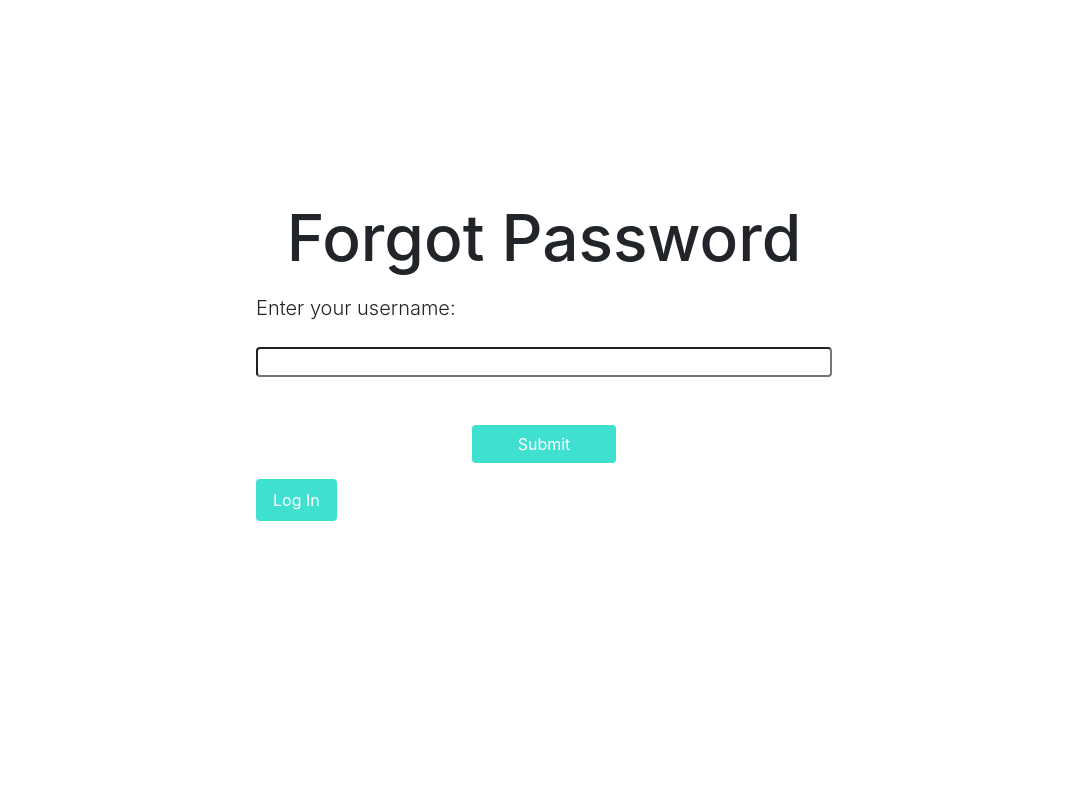
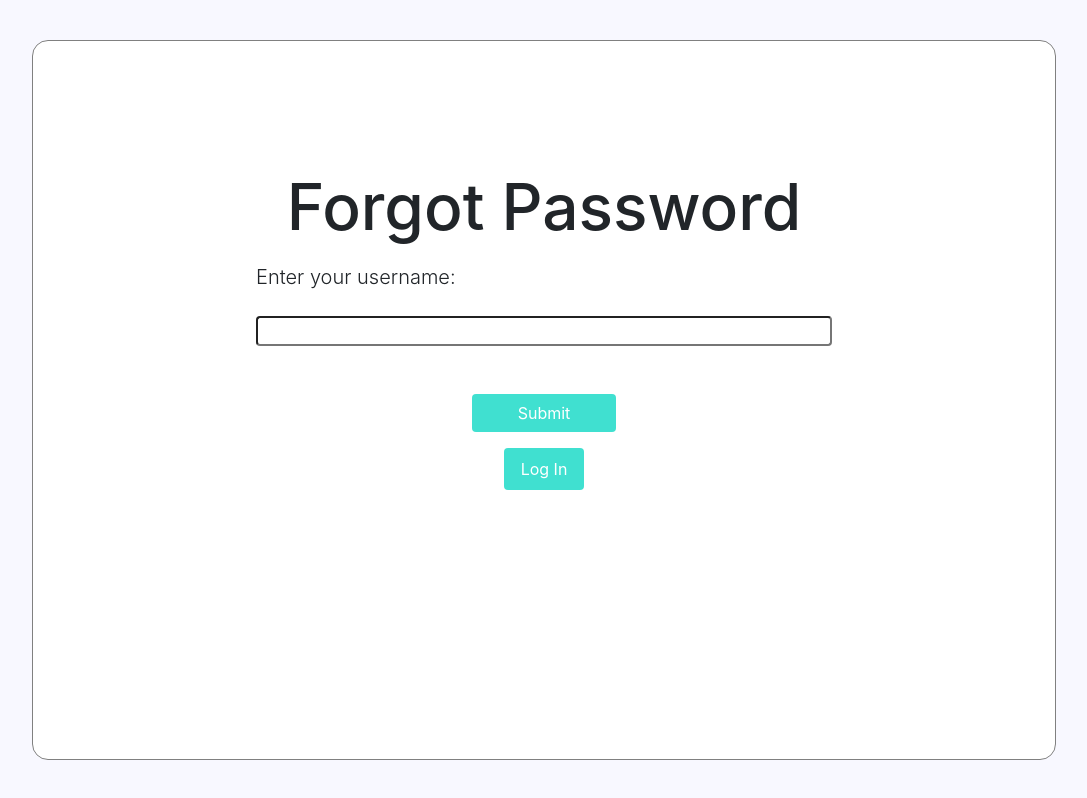
Before and after one commit to J-ah1/Housing-Rent-Calculator, a React app in the folder Client/: page /forgot in a window 1280 px wide. Shown: the whole page, without its empty margins (96-1183 px from the left). Built offline with nearby package versions, Linux system fonts and the light colour scheme; no server answers.

Commit message:
Added: Background to forgot password comp
Modified: Spacing of back to Log in Link

```diff
--- a/Client/src/Components/ForgotPassword.js
+++ b/Client/src/Components/ForgotPassword.js
@@ -109,7 +109,7 @@ class ForgotPassword extends Component {
                     username = {this.state.username}
                     />
 
-                    <Link to='/'><button className="btn text-white" id="forgot-password-login-button">Log In</button></Link>
+                    <Link to='/' id="forgot-password-login-link"><button className="btn text-white" id="forgot-password-login-button">Log In</button></Link>
                 </div>
         }
 
@@ -132,11 +132,13 @@ class ForgotPassword extends Component {
                     />
         }
         return (
-            <div id="forgot-password-container">
-                <h1>Forgot Password</h1>
-                <form>
-                    {inputs}
-                </form>
+            <div id="forgot-password-background">
+                <div id="forgot-password-container">
+                    <h1>Forgot Password</h1>
+                    <form>
+                        {inputs}
+                    </form>
+                </div>
             </div>
         );
     }
--- a/Client/src/Components/ForgotPasswordQuestion.js
+++ b/Client/src/Components/ForgotPasswordQuestion.js
@@ -11,7 +11,7 @@ function ForgotPasswordQuestion(props) {
                 value={props.answer}
             >
             </input>
-            <button className="mt-5 btn text-white" onClick={props.viewHandler}>Submit</button>
+            <button   className="mt-5 btn text-white" onClick={props.viewHandler}>Submit</button>
         </div>
     );
 }
--- a/Client/src/Styles/ForgotPassword.css
+++ b/Client/src/Styles/ForgotPassword.css
@@ -1,8 +1,23 @@
+#forgot-password-background{
+    background-color: #f8f8ff;
+    height: 100vh;
+
+    display: flex;
+    justify-content: center;
+    align-content: c;
+}
+
 #forgot-password-container{
+    width: 80%;
+    height: 90vh;
+    background-color: white;
+    border: solid 1px grey;
+    border-radius: 1em;
+    padding-top: 10%;
     display: flex;
     flex-direction: column;
+    align-self: center;
     align-items: center;
-    padding-top: 25vh;
 }
 
 #forgot-password-container > h1{
@@ -32,6 +47,15 @@
     padding-left: .5em;
 }
 
+#forgot-password-login-link{
+    display: flex;
+    justify-content: center;
+}
+
+a:hover{
+    text-decoration: none;
+}
+
 #forgot-password-login-button{
     padding: .5em 1em;
     background-color: turquoise;
@@ -57,8 +81,19 @@
 
 .forgot-password-input-container > button:hover, #forgot-password-login-button:hover {
     background-color: mediumturquoise;
+    text-decoration: none;
 }
 
 
 
-/* Styling for Security Question Input */
+
+
+@media only screen
+and (min-device-width : 768px)
+and (max-device-width : 1024px)
+and (orientation : portrait) {
+    #forgot-password-container{
+        height: 90vw;
+        width: 90%;
+    }
+}
```
